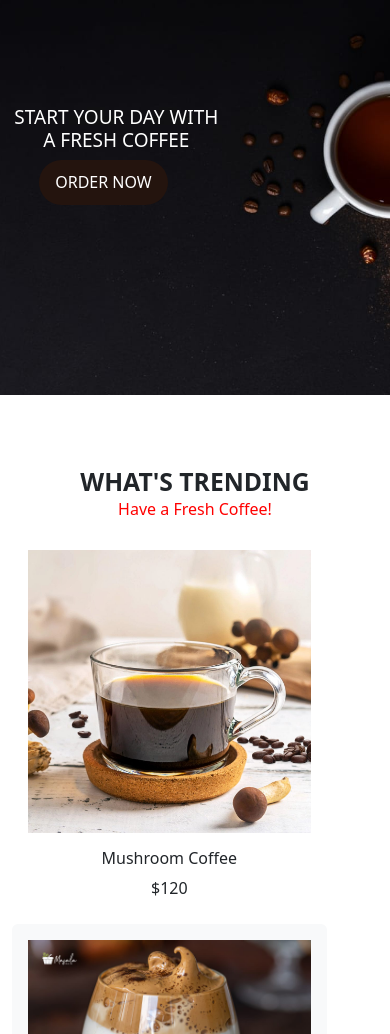
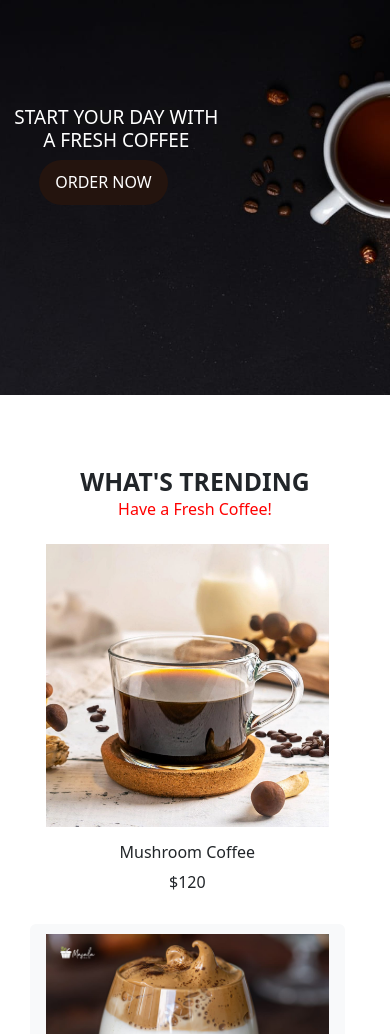
Before and after one commit to ThalluriKeerthi/Coffee_Project, a plain HTML site: page index.html in a window 390 px wide. Shown: the part 66-1100 px from the top of the page. Drawn offline with nearby package versions, Linux system fonts and the light colour scheme.

Commit message:
Update style.css

```diff
--- a/Assets/style.css
+++ b/Assets/style.css
@@ -88,6 +88,12 @@ input::placeholder{
 @media screen and (min-width:300px) and (max-width:992px){
     .logo{
         font-size: 1.5rem;
+    }
+    .card{
+        margin-left:18px;
+        display:flex;
+        align-items:center;
+        justify-content:center;
     }
     .navbar-nav{
         margin-right: -2px;
```
